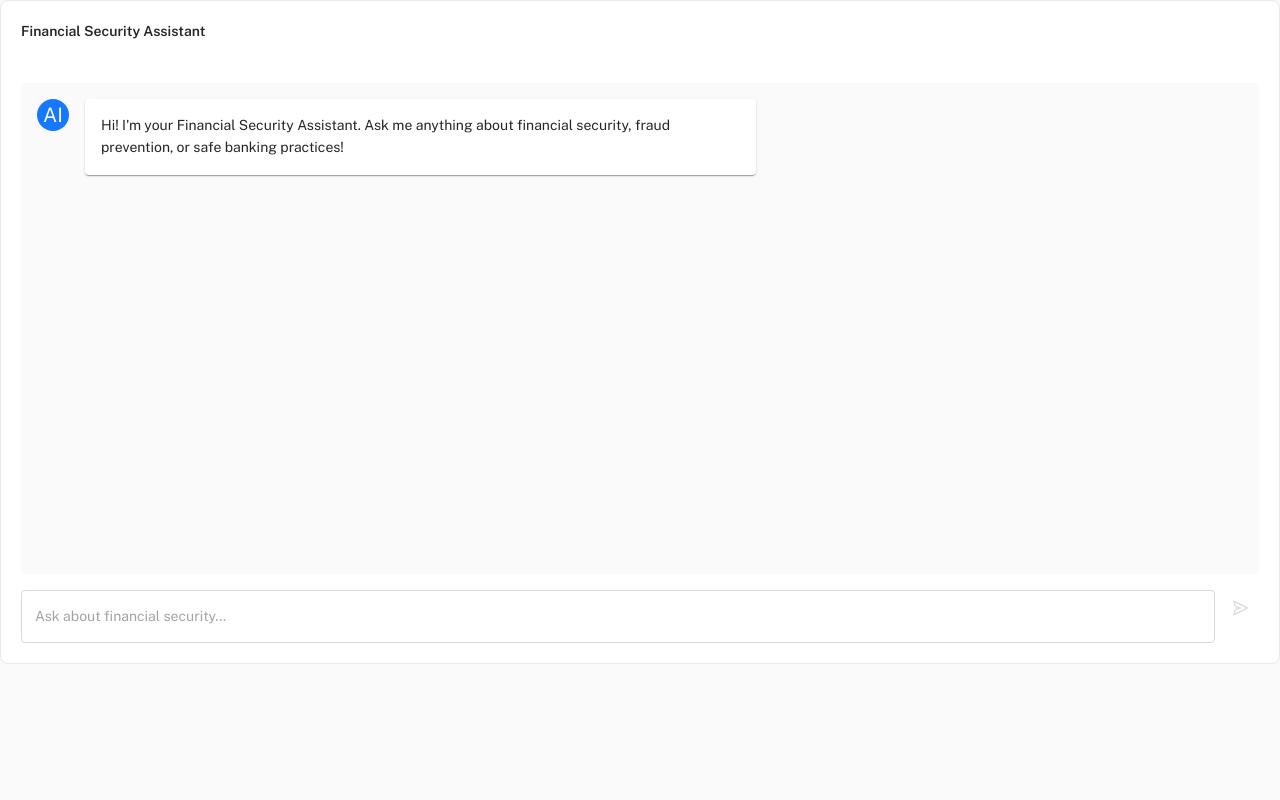
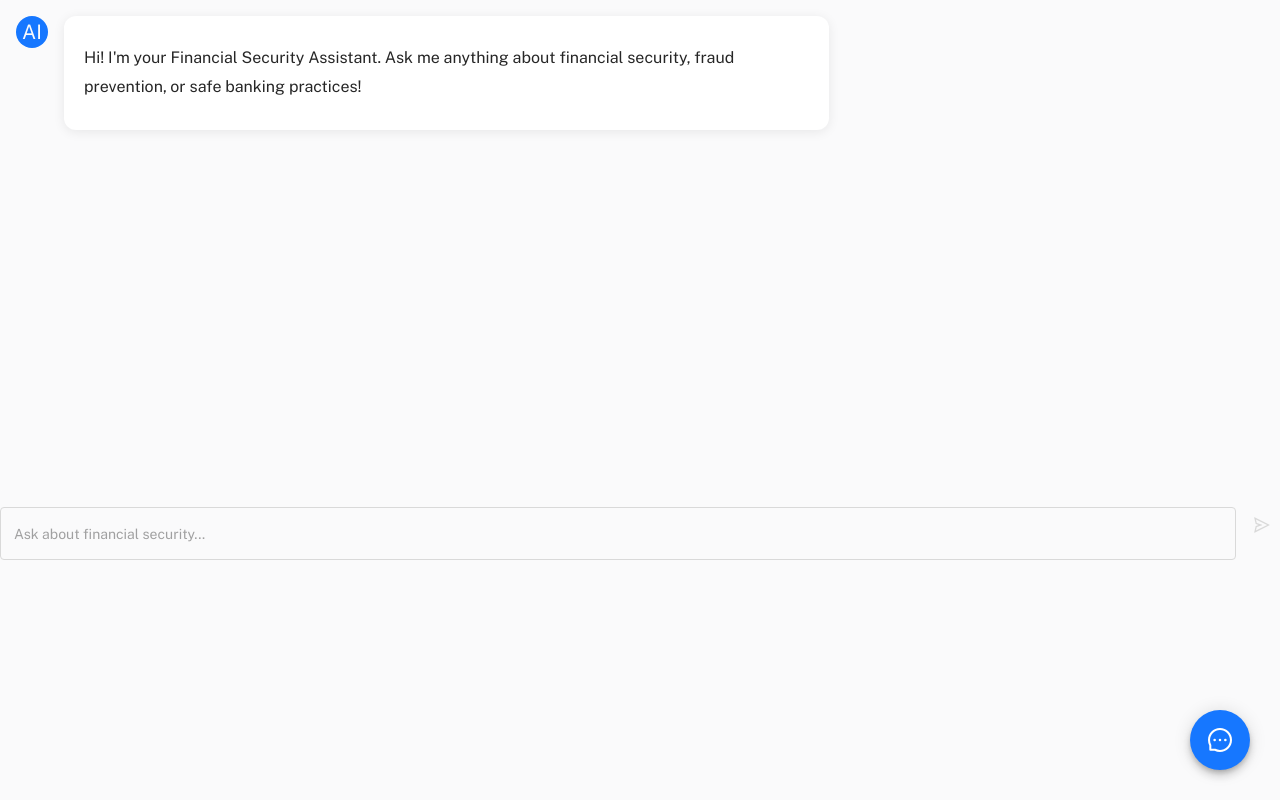
Before and after one commit to Ankitkrjha32/fraud_detection_Plateform--FinSafe, a React (Vite) app: page /chatbot in a window 1280 px wide. Built offline with nearby package versions, Linux system fonts and the light colour scheme.

Commit message:
chatbot final

```diff
--- a/package.json
+++ b/package.json
@@ -51,6 +51,7 @@
     "react-dom": "^18.3.1",
     "react-force-graph": "^1.47.6",
     "react-leaflet": "^4.2.1",
+    "react-markdown": "^10.1.0",
     "react-number-format": "^5.3.3",
     "react-router": "^6.22.3",
     "react-router-dom": "^6.22.3",
--- a/src/App.jsx
+++ b/src/App.jsx
@@ -7,6 +7,7 @@ import ThemeCustomization from 'themes';
 
 import ScrollTop from 'components/ScrollTop';
 import { AuthProvider } from './contexts/AuthContext';
+import ChatButton from 'components/ChatButton';
 
 // ==============================|| APP - THEME, ROUTER, LOCAL ||============================== //
 
@@ -16,6 +17,7 @@ export default function App() {
       <ThemeCustomization>
         <ScrollTop>
           <RouterProvider router={router} />
+          <ChatButton />
         </ScrollTop>
       </ThemeCustomization>
     </AuthProvider>
--- /dev/null
+++ b/src/components/ChatButton.jsx
@@ -0,0 +1,42 @@
+import React, { useState } from 'react';
+import { Box, Fab, Tooltip } from '@mui/material';
+import { MessageOutlined } from '@ant-design/icons';
+import ChatbotModal from './ChatbotModal';
+
+export default function ChatButton() {
+  const [open, setOpen] = useState(false);
+
+  return (
+    <>
+      <Box
+        sx={{
+          position: 'fixed',
+          right: 30,
+          bottom: 30,
+          zIndex: 1000
+        }}
+      >
+        <Tooltip title="Chat with AI Assistant" placement="left">
+          <Fab
+            color="primary"
+            onClick={() => setOpen(true)}
+            sx={{
+              width: 60,
+              height: 60,
+              '&:hover': {
+                transform: 'scale(1.1)',
+              },
+              transition: 'transform 0.2s'
+            }}
+          >
+            <MessageOutlined style={{ fontSize: '24px' }} />
+          </Fab>
+        </Tooltip>
+      </Box>
+      <ChatbotModal
+        open={open}
+        onClose={() => setOpen(false)}
+      />
+    </>
+  );
+}
--- /dev/null
+++ b/src/components/ChatbotModal.jsx
@@ -0,0 +1,46 @@
+import React from 'react';
+import {
+  Modal,
+  Box,
+  IconButton,
+} from '@mui/material';
+import { CloseOutlined } from '@ant-design/icons';
+import ChatbotContent from 'pages/chatbot';
+
+export default function ChatbotModal({ open, onClose }) {
+  return (
+    <Modal
+      open={open}
+      onClose={onClose}
+      aria-labelledby="chatbot-modal"
+    >
+      <Box
+        sx={{
+          position: 'fixed',
+          right: 30,
+          bottom: 30,
+          width: '400px',
+          height: '600px',
+          bgcolor: 'background.paper',
+          borderRadius: 2,
+          boxShadow: 24,
+          p: 2,
+          outline: 'none'
+        }}
+      >
+        <IconButton
+          onClick={onClose}
+          sx={{
+            position: 'absolute',
+            right: 8,
+            top: 8,
+            color: 'grey.500'
+          }}
+        >
+          <CloseOutlined />
+        </IconButton>
+        <ChatbotContent isModal={true} />
+      </Box>
+    </Modal>
+  );
+}
--- a/src/pages/chatbot/index.jsx
+++ b/src/pages/chatbot/index.jsx
@@ -1,5 +1,6 @@
 import React, { useState, useRef, useEffect } from 'react';
 import { GoogleGenAI } from "@google/genai";
+import ReactMarkdown from 'react-markdown';
 import {
   Box,
   TextField,
@@ -8,17 +9,128 @@ import {
   Stack,
   Avatar,
   IconButton,
-  CircularProgress
+  CircularProgress,
+  Link
 } from '@mui/material';
 import { SendOutlined } from '@ant-design/icons';
 import MainCard from 'components/MainCard';
 
-// Initialize Google GenAI with environment variable
-const ai = new GoogleGenAI({
-  apiKey: import.meta.env.VITE_GEMINI_API_KEY // Use import.meta.env instead of process.env
-});
+// Initialize Google GenAI
+const ai = new GoogleGenAI({ apiKey: import.meta.env.VITE_GEMINI_API_KEY });
 
-export default function ChatbotPage() {
+// Custom styles for markdown content
+const markdownStyles = {
+  p: {
+    margin: '8px 0',
+    lineHeight: 1.8,
+    fontSize: '1rem'
+  },
+  h1: {
+    fontSize: '1.8rem',
+    fontWeight: 700,
+    margin: '20px 0 12px 0',
+    color: 'primary.main'
+  },
+  h2: {
+    fontSize: '1.5rem',
+    fontWeight: 600,
+    margin: '16px 0 10px 0',
+    color: 'primary.dark'
+  },
+  h3: {
+    fontSize: '1.2rem',
+    fontWeight: 600,
+    margin: '14px 0 8px 0',
+    color: 'primary.dark'
+  },
+  ul: {
+    margin: '12px 0',
+    paddingLeft: '24px'
+  },
+  li: {
+    margin: '8px 0',
+    lineHeight: 1.6
+  },
+  code: {
+    backgroundColor: 'rgba(0, 0, 0, 0.06)',
+    padding: '3px 6px',
+    borderRadius: '4px',
+    fontSize: '0.9em',
+    fontFamily: 'monospace',
+    color: 'primary.main'
+  },
+  pre: {
+    backgroundColor: 'rgba(0, 0, 0, 0.04)',
+    padding: '16px',
+    borderRadius: '8px',
+    overflowX: 'auto',
+    margin: '12px 0'
+  },
+  blockquote: {
+    borderLeft: '4px solid primary.main',
+    margin: '16px 0',
+    padding: '12px 20px',
+    fontStyle: 'italic',
+    backgroundColor: 'rgba(0, 0, 0, 0.03)',
+    borderRadius: '0 8px 8px 0'
+  },
+  strong: {
+    fontWeight: 600,
+    color: 'primary.dark'
+  }
+};
+
+// Custom components for markdown rendering
+const MarkdownComponents = {
+  p: (props) => <Typography {...props} sx={markdownStyles.p} />,
+  h1: (props) => <Typography variant="h1" {...props} sx={markdownStyles.h1} />,
+  h2: (props) => <Typography variant="h2" {...props} sx={markdownStyles.h2} />,
+  h3: (props) => <Typography variant="h3" {...props} sx={markdownStyles.h3} />,
+  ul: (props) => <ul {...props} style={markdownStyles.ul} />,
+  li: (props) => <li {...props} style={markdownStyles.li} />,
+  code: (props) => <code {...props} style={markdownStyles.code} />,
+  pre: (props) => <pre {...props} style={markdownStyles.pre} />,
+  blockquote: (props) => <blockquote {...props} style={markdownStyles.blockquote} />,
+  a: (props) => <Link {...props} color="primary" />
+};
+
+// Update the message rendering part in your existing code
+const MessageContent = ({ message }) => {
+  if (message.sender === 'bot') {
+    return (
+      <ReactMarkdown components={MarkdownComponents}>
+        {message.text}
+      </ReactMarkdown>
+    );
+  }
+  return <Typography variant="body1">{message.text}</Typography>;
+};
+
+// Update the AI prompt to generate formatted responses
+const context = `You are a helpful and expert financial assistant. Format your responses using Markdown:
+- Always use ### for main section headings
+- Use **bold** for important terms, key concepts, and emphasis
+- Use bullet points (- or *) for listing items
+- Use \`code\` style for numbers, rates, and technical terms
+- Use > for important warnings, tips, or quotes
+- Structure your response with clear sections
+- Keep paragraphs short and focused
+- Use numbered lists for steps or sequences
+
+Example format:
+### Topic Title
+**Key concept** explanation here.
+
+Main points:
+- Point 1 with \`technical term\`
+- Point 2 with **emphasis**
+
+> Important tip or warning here
+
+Only respond to questions related to finance, economics, investment, budgeting, banking, markets, etc.
+Politely refuse to answer unrelated questions.`;
+
+export default function ChatbotContent({ isModal = false }) {
   const [messages, setMessages] = useState([]);
   const [input, setInput] = useState('');
   const [loading, setLoading] = useState(false);
@@ -50,8 +162,6 @@ export default function ChatbotPage() {
     setLoading(true);
 
     try {
-      const context = "You are a financial security expert assistant. Provide clear, accurate, and helpful information about financial security, fraud prevention, and safe banking practices. Keep responses concise and easy to understand.";
-
       const prompt = context + "\n\nUser Question: " + userMessage;
       const response = await ai.models.generateContent({
         model: "gemini-2.0-flash",
@@ -79,8 +189,11 @@ export default function ChatbotPage() {
   };
 
   return (
-    <MainCard title="Financial Security Assistant">
-      <Box sx={{ height: '70vh', display: 'flex', flexDirection: 'column' }}>
+    <Box sx={{
+      height: isModal ? '100%' : '70vh',
+      display: 'flex',
+      flexDirection: 'column'
+    }}>
       <Box
         ref={chatContainerRef}
         sx={{
@@ -114,13 +227,27 @@ export default function ChatbotPage() {
               )}
               <Paper
                 sx={{
-                    p: 2,
+                  p: 2.5,
                   backgroundColor: message.sender === 'user' ? 'primary.main' : 'background.paper',
                   color: message.sender === 'user' ? 'white' : 'text.primary',
-                    maxWidth: '75%'
+                  maxWidth: '75%',
+                  boxShadow: (theme) => `0 2px 12px ${
+                    message.sender === 'user'
+                      ? theme.palette.primary.light + '40'
+                      : 'rgba(0, 0, 0, 0.08)'
+                  }`,
+                  borderRadius: '12px',
+                  ...(message.sender === 'bot' && {
+                    '& code': markdownStyles.code,
+                    '& pre': markdownStyles.pre,
+                    '& blockquote': markdownStyles.blockquote,
+                    '& strong': markdownStyles.strong,
+                    '& ul': markdownStyles.ul,
+                    '& li': markdownStyles.li
+                  })
                 }}
               >
-                  <Typography variant="body1">{message.text}</Typography>
+                <MessageContent message={message} />
               </Paper>
               {message.sender === 'user' && (
                 <Avatar
@@ -163,6 +290,5 @@ export default function ChatbotPage() {
         </IconButton>
       </Box>
     </Box>
-    </MainCard>
   );
 }
--- a/src/pages/home/components/Hero.jsx
+++ b/src/pages/home/components/Hero.jsx
@@ -117,7 +117,7 @@ const Hero = () => {
               >
                 <Button
                   component={RouterLink}
-                  to="/auth/signup"
+                  to="/auth/login"
                   variant="contained"
                   size="large"
                   sx={{ bgcolor: '#1976d2', color: 'white', '&:hover': { bgcolor: '#1565c0' } }}
```
Also changed, not shown: 2 other files (tests, documents, lock files or other folders). Lines whose indentation alone changed are shown as unchanged.
